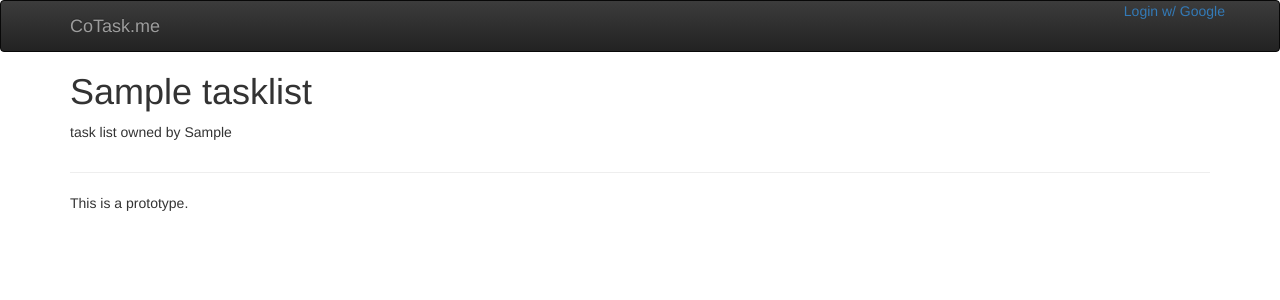
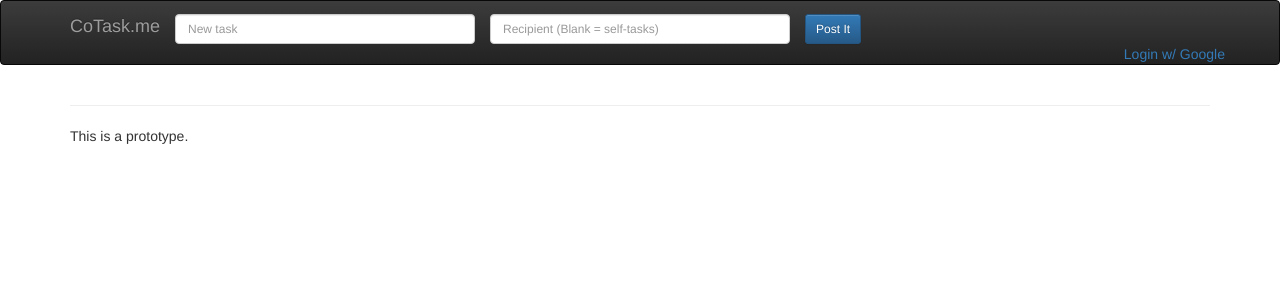
Before and after one commit to JoshData/cotaskme, a Django app: template templates/tasklist.html in a window 1280 px wide. Shown: the top 300 px of the page. Run offline with Django 3.2, Linux system fonts and the light colour scheme; the template is opened without the code that fills it: most values are stand-ins (such as "Sample title", 1, 10 or a date in 2020); data that the repository does not hold is empty; parts of the project's set-up code (start-up, migrations or seed data) failed here and were passed over; some libraries are stand-ins or nearby versions.

Commit message:
A few steps toward what I had it looking like a few years ago

```diff
--- a/static/main.css
+++ b/static/main.css
@@ -0,0 +1,15 @@
+table {
+width:800px;
+}
+
+tr:nth-child(even) {
+    background-color: #ccc;
+}
+
+th.task {
+	width:600px;
+	}
+
+.form-control {
+float:left;width:300px;height:30px;padding:6px 12px;margin:13px 15px 0 0;font-size:12px;
+}
--- a/templates/base.html
+++ b/templates/base.html
@@ -27,6 +27,13 @@
           <div class="container">
             <div class="navbar-header">
               <a class="navbar-brand" href="/">CoTask.me</a>
+            </div>
+            <div class="navbar-newtask">
+              <form id="post_form" role="form" onsubmit="return do_post()">
+                <input type="text" class="form-control" id="postTitle" placeholder="New task">
+                <input type="text" class="form-control" id="recipient" placeholder="Recipient (Blank = self-tasks)">
+                <button type="submit" class="btn btn-primary btn-sm" style="margin-top:13px">Post It</button>
+              </form>
             </div>
             <div class="navbar-right" style="color: white">
               {% if not user.is_authenticated %}
--- a/templates/tasklist.html
+++ b/templates/tasklist.html
@@ -5,86 +5,20 @@
 {% block body %}
 <div class="container">
 
-	{% if "admin" in roles %}
-		<p class="admin-actions" style="margin: 0; font-size: 90%; color: #777;">
-			  <a href="#" onclick="return do_rename()">change title</a>
-			| <a href="#" onclick="return do_change_slug()">change url</a>
-		</p>
-	{% endif %}
-
-    <h1 style="margin-top: 0;">{{tasklist.title}}</h1>
-    <p class="owners"><span>task list owned by</span> {{tasklist.get_owners}}</p>
-
-    <div class="row">
-
-    {% if "post" in roles %}
-    <div class="col-sm-4">
-    	<h2>Post a New Task</h2>
-
-		{% if "admin" not in roles %}
-			<p>You may add a task to this task list.</p>
-		{% endif %}
-
-		<form id="post_form" role="form" onsubmit="return do_post()">
-		  <div class="form-group">
-		    <label for="postTitle">Subject</label>
-		    <input type="text" class="form-control" id="postTitle" placeholder="task subject">
-		  </div>
-		  <div class="form-group">
-		    <label for="postNotes">Notes</label>
-		    <textarea class="form-control" id="postNotes" placeholder="additional notes for this task (optional)"></textarea>
-		  </div>
-		  <div class="form-group">
-		  	{% if my_incoming_lists|length == 0 %}
-		  		<p>We&rsquo;ll make a new task list for <i>you</i> where you'll see this task as <i>incoming</i>.</p>
-		  	{% elif my_incoming_lists|length == 1 %}
-		  		{% if my_incoming_lists.0 == tasklist %}
-		  		{% else %}
-		  			<p>You'll see this task as <i>incoming</i> on your list <span>{{my_incoming_lists.0.title}}</span>.</p>
-		  		{% endif %}
-		  	{% else %}
-			    <label for="postIncoming">Who&rsquo;s Asking?</label>
-		    	<select class="form-control" id="postIncoming" size="1">
-		    		{% for tl in my_incoming_lists %}
-		    			{% if tl == tasklist %}
-		    				<option value="{{tl.id}}">(No One Is Asking)</option>
-		    			{% else %}
-		    				<option value="{{tl.id}}">{{tl.title}}</option>
-		    			{% endif %}
-		    		{% endfor %}
-		    	</select>
-		  	{% endif %}
-		  </div>
-		  <div class="checkbox">
-		    <label>
-		      <input id="postAutoClose" type="checkbox">
-		      {% if tasklist.owners.all.count == 1 %}
-		      	Let {{tasklist.get_owners}} close this task when they complete it.
-		      {% else %}
-		      	Let whoever completes the task also mark it as closed.
-		      {% endif %}
-		    </label>
-		  </div>
-		  <div style="text-align: center">
-		  	<button type="submit" class="btn btn-primary btn-lg">Post It</button>
-		  </div>
-		</form>
-	</div>
-    {% endif %}
 
     {% if "observe" in roles %}
     <div class="col-sm-8">
-    	<h2>Waiting On (Incoming)</h2>
-
-    	{% for task in tasks_incoming %}
-    		{% include "task.html" %}
-    	{% endfor %}
-
-    	<h2>Pending (Outgoing)</h2>
-
-    	{% for task in tasks_outgoing %}
-    		{% include "task.html" %}
-    	{% endfor %}
+    	<h2><a href="incoming">Incoming</a> | Outgoing</h2>
+    	<table>
+			<tr>
+			  <th class="task">Task</th>
+			  <th>Sent by</th>
+			  <th>Status</th>
+			</tr>
+			{% for task in tasks_outgoing %}
+				{% include "task.html" %}
+			{% endfor %}
+    	</table>
     </div>
     {% endif %}
 
```
Also changed, not shown: templates/task.html (+5 -11 lines).
